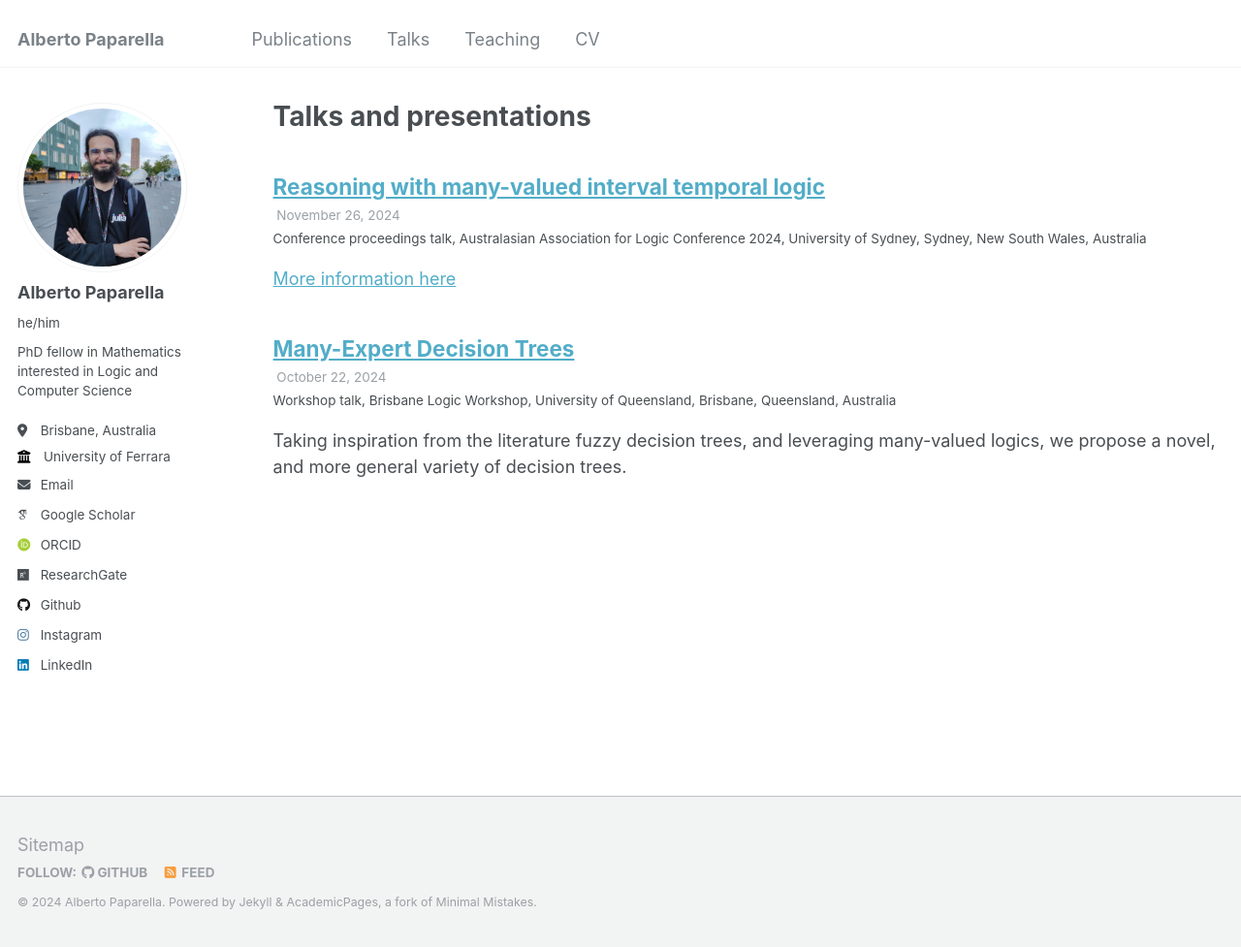
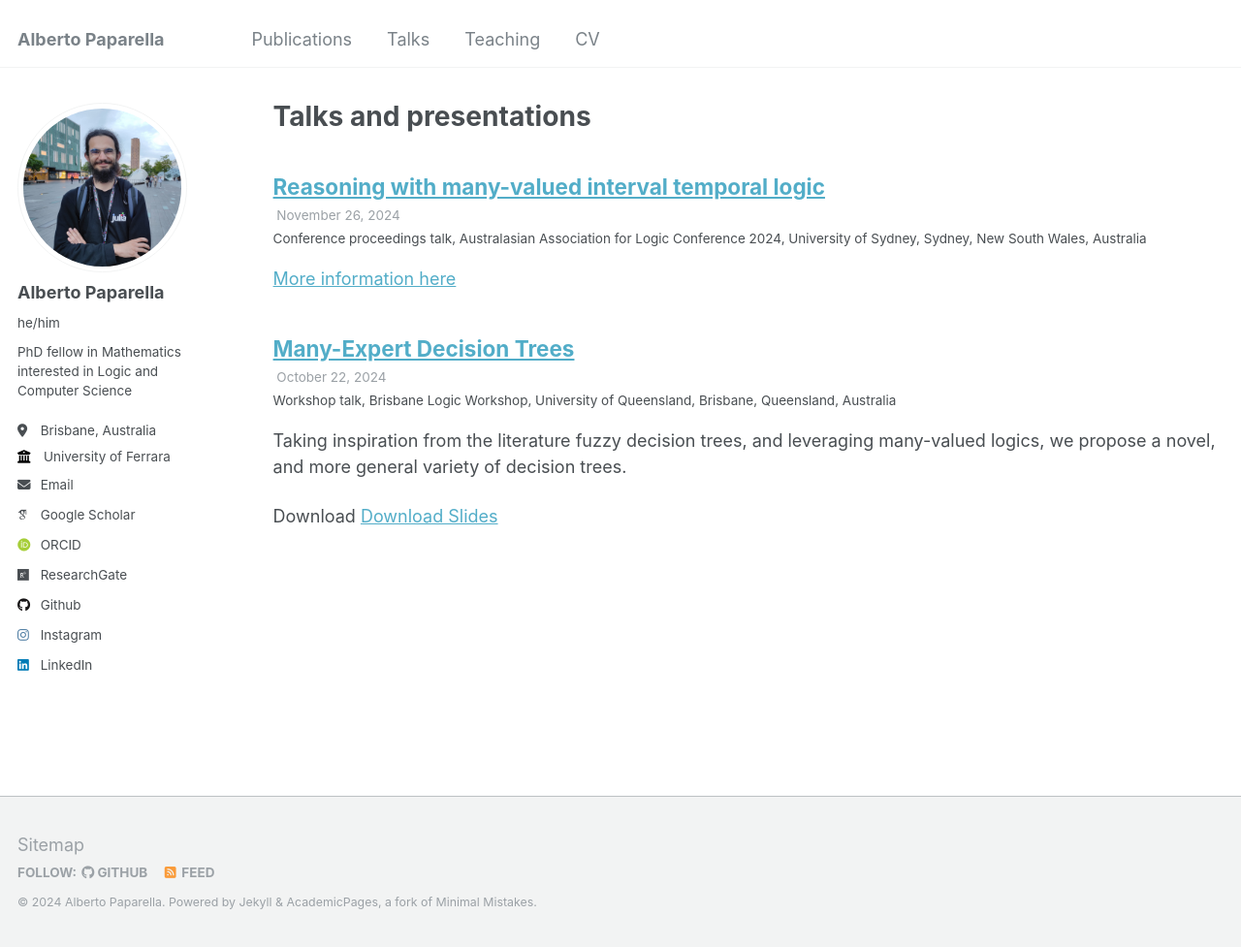
Before and after one commit to alberto-paparella/alberto-paparella.github.io, a Jekyll site: the page built from _pages/talks.html, in a window 1280 px wide and 977 px high. Shown: the whole window at 97% size. Built offline with Jekyll 4.4.1, drawn with Linux system fonts in a browser that asks for light colours; some web fonts are replaced.

Commit message:
Trying to show slides

```diff
--- a/_includes/archive-single-talk.html
+++ b/_includes/archive-single-talk.html
@@ -38,5 +38,6 @@
     {% if post.date %}<p class="page__meta"><i class="fa fa-clock-o" aria-hidden="true"></i> {{ post.date | date: '%B %d, %Y' }}</p>{% endif %}
     {% if post.venue %}<p class="archive__item-excerpt" itemprop="description">{{post.type}}, {{ post.venue }},  {{post.location}} {% endif %}
     {% if post.excerpt %}<p class="archive__item-excerpt" itemprop="description">{{ post.excerpt | markdownify }}</p>{% endif %}
+    {% if post.slidesurl %}<p>Download <a href="{{ post.slidesurl }}">Download Slides</a></p></p>{% endif %}
   </article>
 </div>
```
